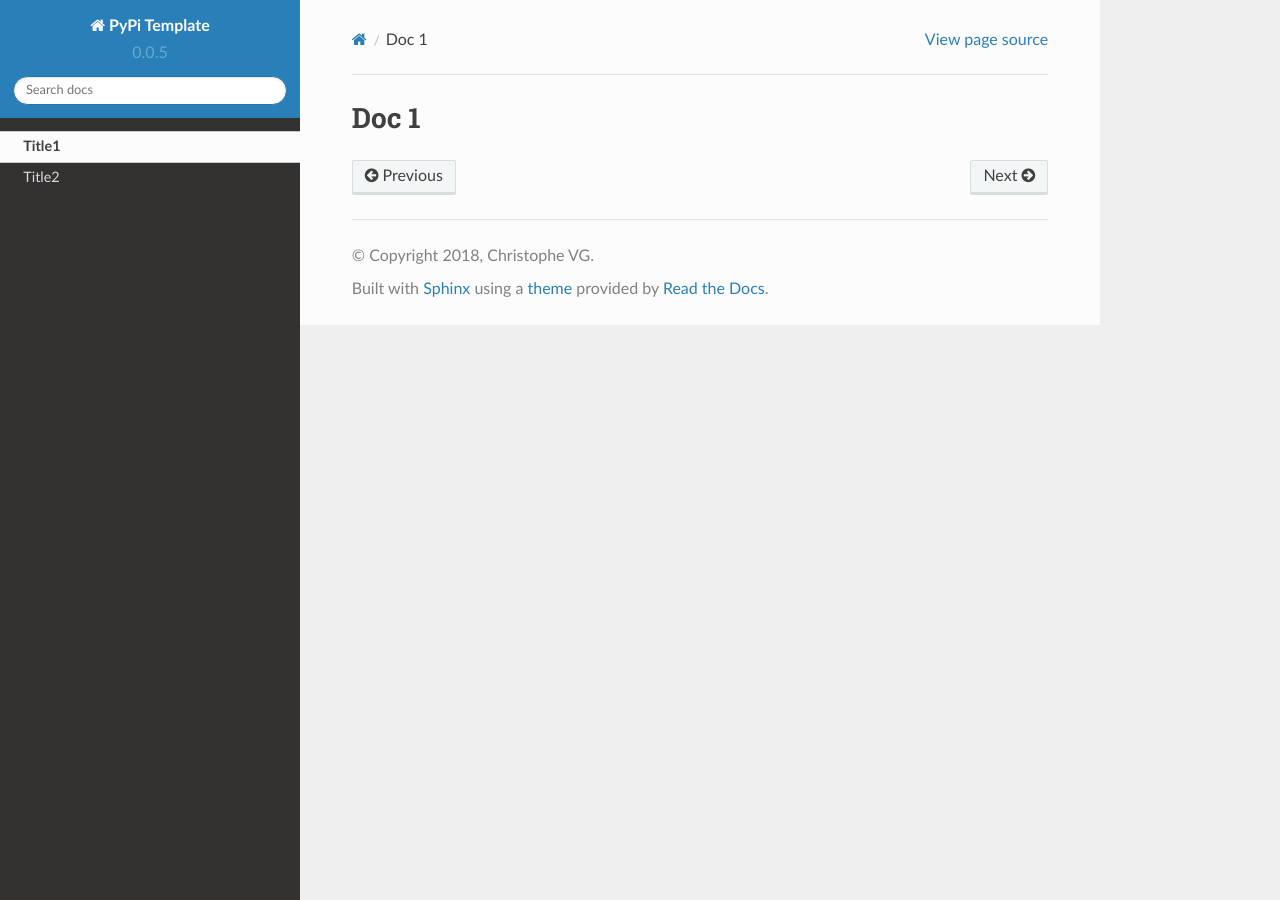
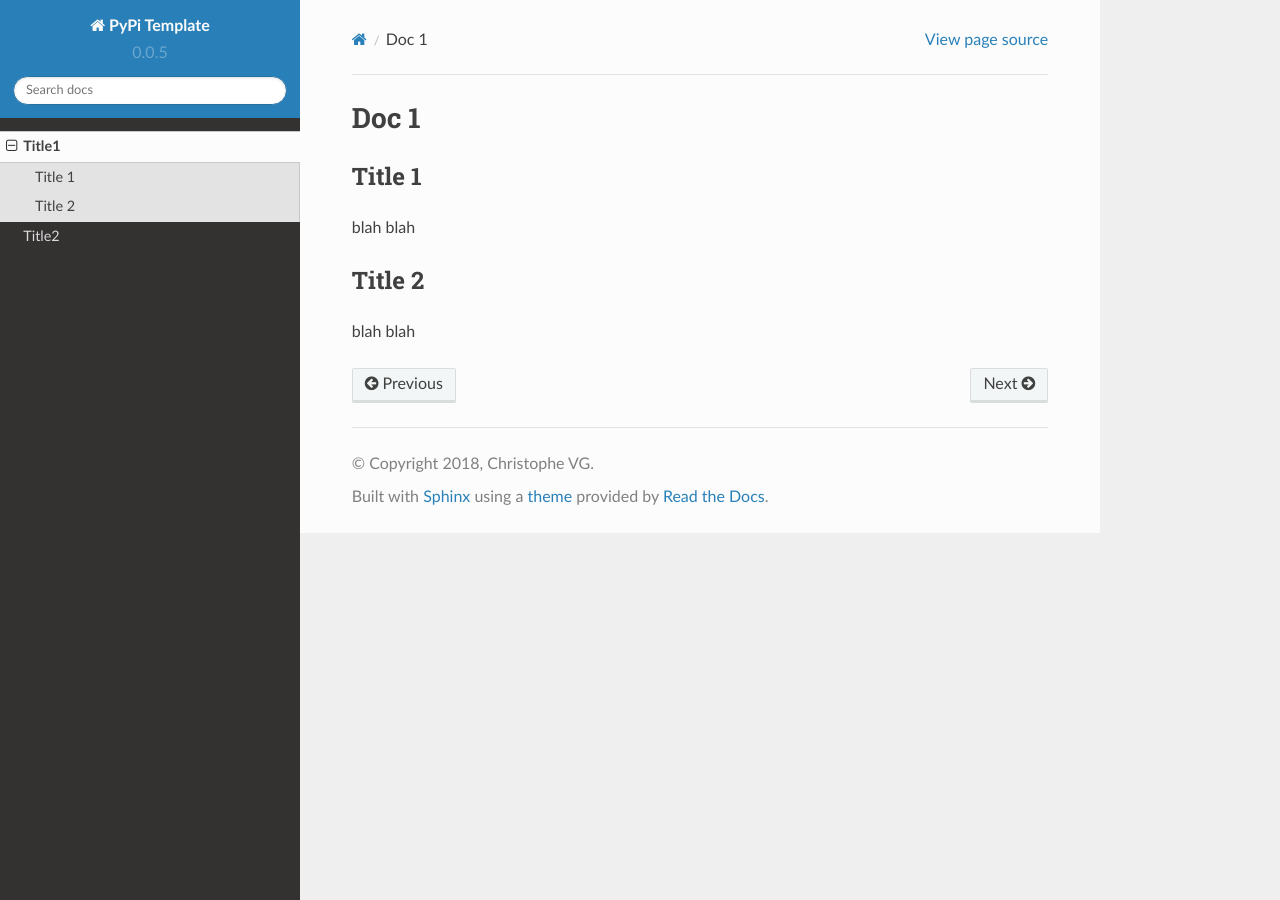
Before and after one commit to christophevg/pypi-template, a Sphinx documentation site: the page built from docs/doc1.md, in a window 1280 px wide. Built offline with Sphinx 7.4.7 and the Read the Docs theme 2.0.0, drawn with Linux system fonts in a browser that asks for light colours.

Commit message:
added example of headers with effect on navigation

```diff
--- a/docs/doc1.md
+++ b/docs/doc1.md
@@ -1 +1,9 @@
 # Doc 1
+
+## Title 1
+
+blah blah
+
+## Title 2
+
+blah blah
```
